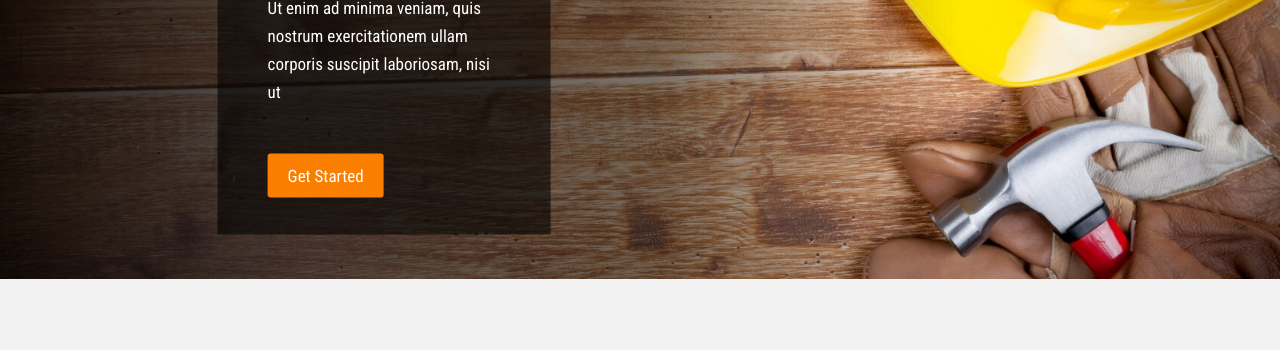
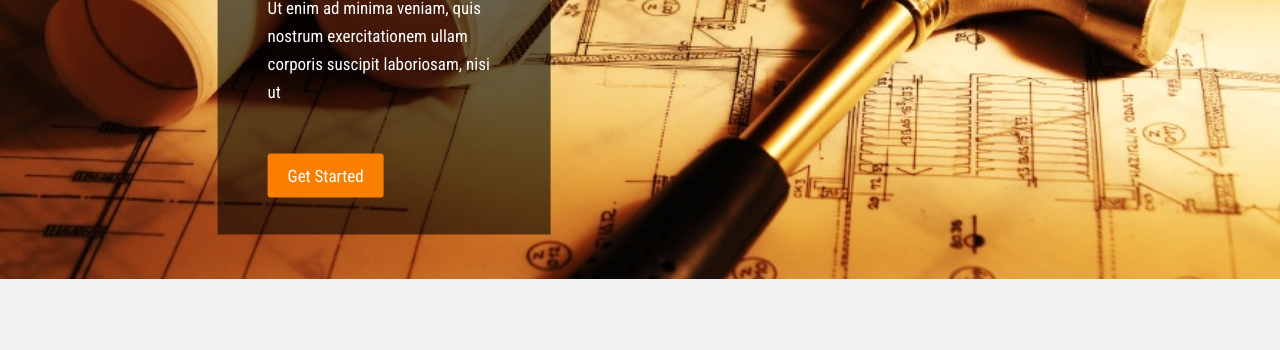
Before and after one commit to npatrick/gandg, a website: page src/client/index.html in a window 1280 px wide. Shown: the part 281-631 px from the top of the page. Drawn offline with Linux system fonts and the light colour scheme.

Commit message:
replace main banner image

```diff
--- a/src/client/css/styles.css
+++ b/src/client/css/styles.css
@@ -1824,7 +1824,7 @@ Quick Override solution below:
   margin-right: auto;
 }
 .slider-one {
-  background-image: url(../images/tools-on-table.jpg);
+  background-image: url(../images/blueprint_hammer.jpg);
   background-color: #eeeeee;
   background-position: center center;
   background-repeat: no-repeat;
```
